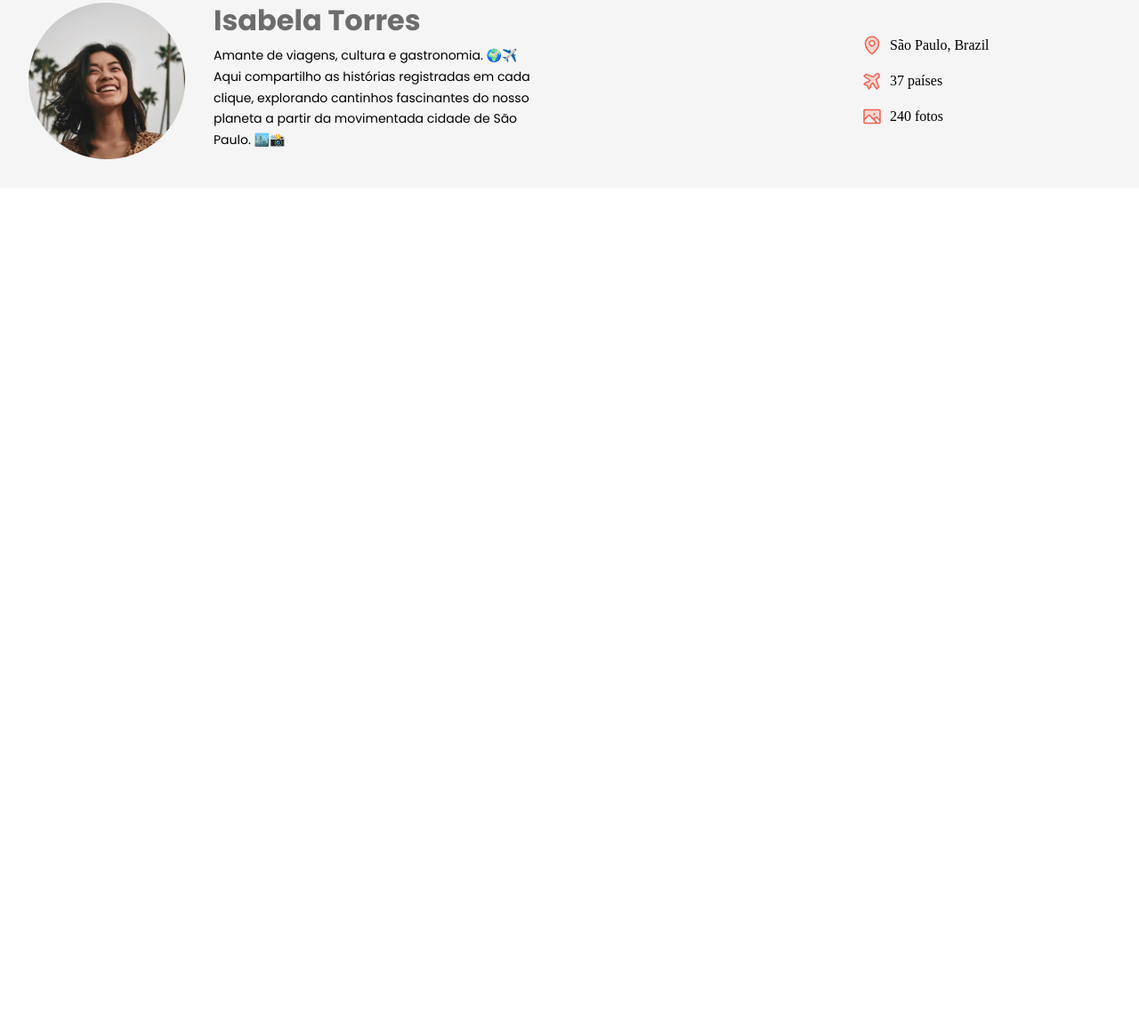
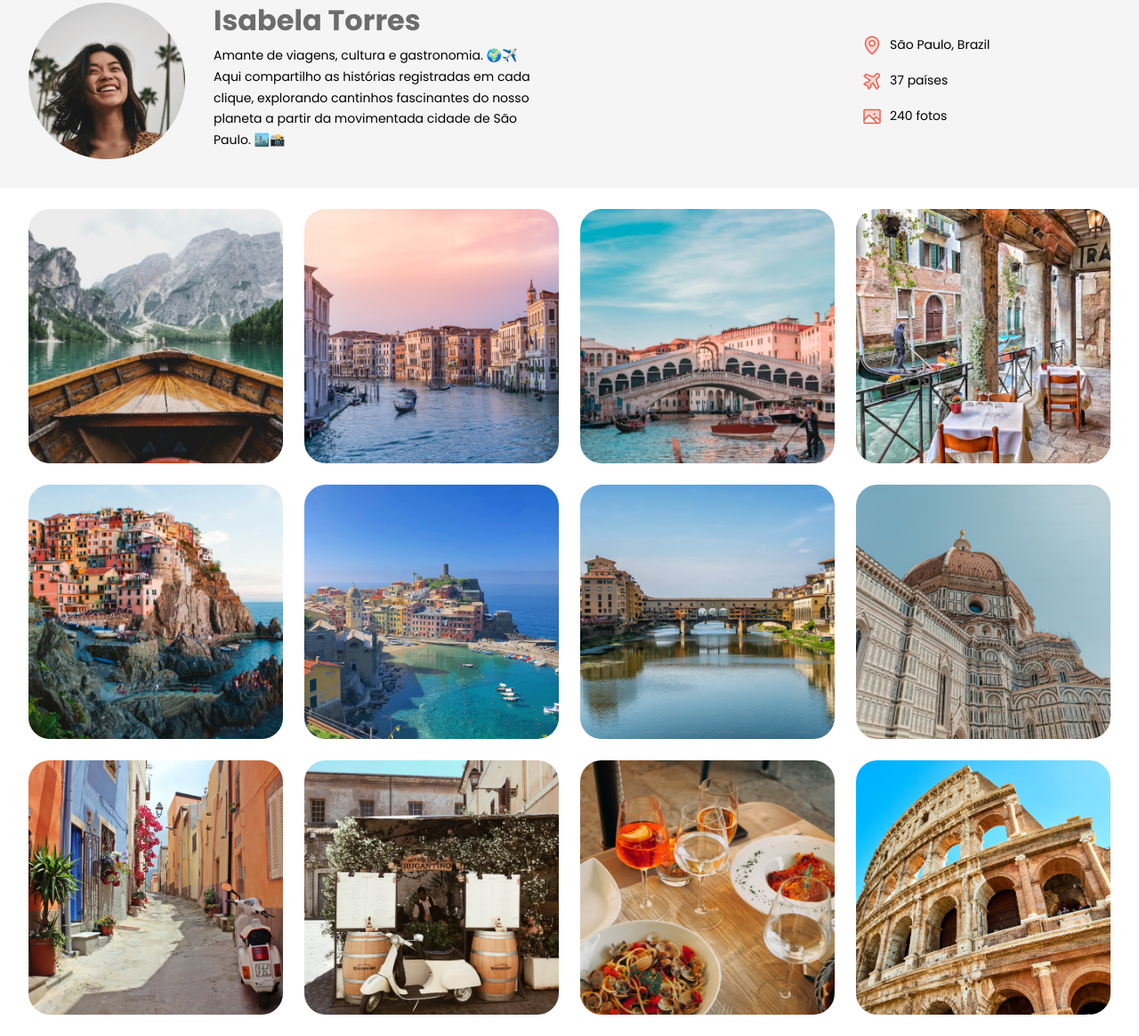
Before and after one commit to dostefanski/Travelgram, a plain HTML site: page index.html in a window 1280 px wide. Shown: the part 125-1290 px from the top of the page at 89% size. Before the commit the page ends 800 px from the top, so only its background shows below. Drawn offline with Linux system fonts and the light colour scheme.

Commit message:
main galeria

```diff
--- a/index.html
+++ b/index.html
@@ -61,5 +61,20 @@
             </div>
         </header>
     </div>
+    <main class="container">
+        <img src="assets/images/Image 01.png" alt="..">
+        <img src="assets/images/Image 02.png" alt="..">
+        <img src="assets/images/Image 03.png" alt="..">
+        <img src="assets/images/Image 04.png" alt="..">
+        <img src="assets/images/Image 05.png" alt="..">
+        <img src="assets/images/Image 06.png" alt="..">
+        <img src="assets/images/Image 07.png" alt="..">
+        <img src="assets/images/Image 08.png" alt="..">
+        <img src="assets/images/Image 09.png" alt="..">
+        <img src="assets/images/Image 10.png" alt="..">
+        <img src="assets/images/Image 11.png" alt="..">
+        <img src="assets/images/Image 12.png" alt="..">
+
+    </main>
 </body>
 </html>
--- a/styles/header.css
+++ b/styles/header.css
@@ -1,5 +1,6 @@
 header {
     padding-block: 32px;
+    font: var(--text-md);
 }
 
 header .container{
@@ -26,10 +27,6 @@ header .container{
     margin-bottom: 8px;
 }
 
-#profile p {
-    font: var(--text-md);
-}
-
 #info{
 
     list-style: none;
--- a/styles/index.css
+++ b/styles/index.css
@@ -1,3 +1,4 @@
 @import url(global.css);
 @import url(nav.css);
 @import url(header.css);
+@import url(main.css);
--- /dev/null
+++ b/styles/main.css
@@ -0,0 +1,14 @@
+main {
+    display: flex;
+    flex-wrap: wrap;
+    gap: 24px;
+    padding-block:24px;
+    }
+
+main img {
+    width: 286px;
+    height: 286px;
+    object-fit: cover;
+    border-radius: 24px;
+
+}
```
